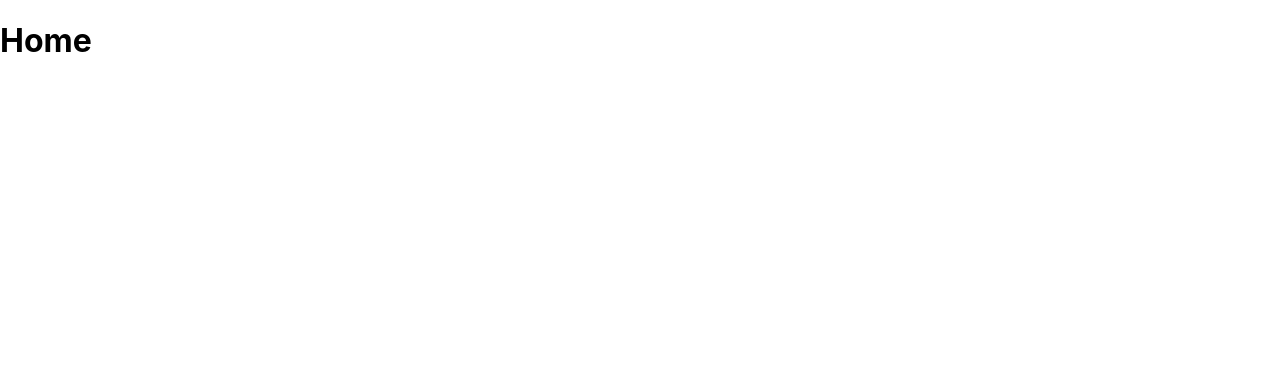
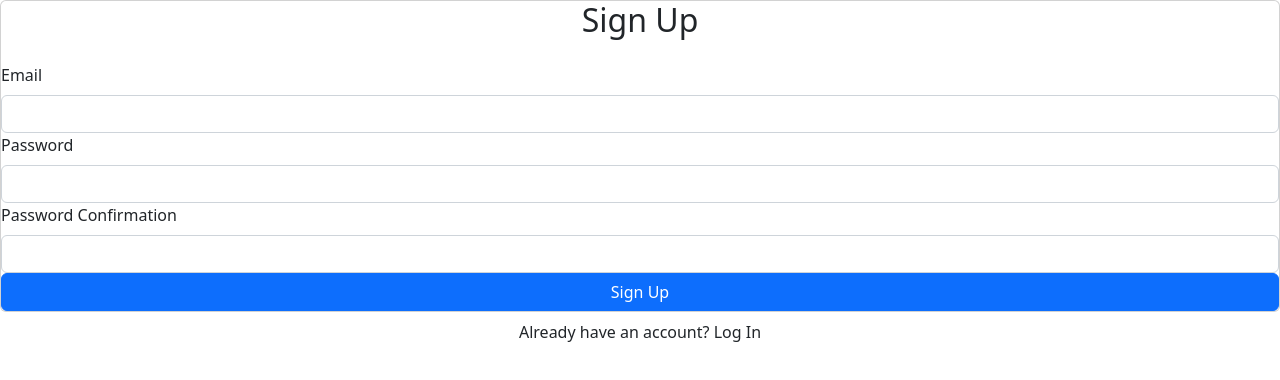
Before and after one commit to VioletTides/Deltahacks9, a React (Create React App) app: page / in a window 1280 px wide. Shown: the top 380 px of the page. Built offline with nearby package versions, Linux system fonts and the light colour scheme; no server answers.

Commit message:
account error

```diff
--- a/package.json
+++ b/package.json
@@ -1,5 +1,5 @@
 {
-  "homepage": "http://VioletTides.github.io/Deltahacks9",
+  "homepage": "http://violettides.github.io/Deltahacks9/",
   "name": "deltahacks9",
   "version": "0.1.0",
   "private": true,
@@ -10,8 +10,10 @@
     "@testing-library/jest-dom": "^5.16.5",
     "@testing-library/react": "^13.4.0",
     "@testing-library/user-event": "^13.5.0",
+    "bootstrap": "^5.2.3",
     "firebase": "^9.15.0",
     "react": "^18.2.0",
+    "react-bootstrap": "^2.7.0",
     "react-dom": "^18.2.0",
     "react-router": "^6.6.2",
     "react-router-dom": "^6.6.2",
--- a/src/App.js
+++ b/src/App.js
@@ -1,14 +1,14 @@
 import { React } from "react";
 import { BrowserRouter as Router, Routes, Route, Link } from "react-router-dom";
-import { Home } from "./pages/Home";
-import CreateAccount from "./pages/CreateAccount";
+import Signup from "./pages/Signup";
+import { AuthProvider } from "./pages/AuthContext";
+// import { AuthProvider } from "./pages/AuthContext";
 
 function App() {
   return(
-      <Routes>
-        <Route path="/" element={<Home />} />
-        <Route path="/CreateAccount" element={<CreateAccount />} />
-      </Routes>
+    <AuthProvider>
+      <Signup />
+    </AuthProvider>
   )
 }
 
--- a/src/firebase-config.js
+++ b/src/firebase-config.js
@@ -1,9 +1,11 @@
 import { initializeApp } from "firebase/app";
 import { getAuth } from "firebase/auth";
+import { getFirestore } from "firebase/firestore";
 
 const firebaseConfig = {
   apiKey: "AIzaSyB3Rqw_-OkzGw6DZXRVtoLn6Fv8eqtkB_M",
   authDomain: "deltahacks9-28454.firebaseapp.com",
+  databaseURL: "https://deltahacks9-28454-default-rtdb.firebaseio.com",
   projectId: "deltahacks9-28454",
   storageBucket: "deltahacks9-28454.appspot.com",
   messagingSenderId: "948176226697",
@@ -13,3 +15,4 @@
 
 const app = initializeApp(firebaseConfig);
 export const auth = getAuth(app);
+export const db = getFirestore(app);
--- a/src/index.js
+++ b/src/index.js
@@ -4,6 +4,7 @@
 import App from './App';
 import reportWebVitals from './reportWebVitals';
 import { BrowserRouter } from "react-router-dom";
+import "bootstrap/dist/css/bootstrap.min.css"
 
 const root = ReactDOM.createRoot(document.getElementById('root'));
 root.render(
--- /dev/null
+++ b/src/pages/AuthContext.js
@@ -0,0 +1,62 @@
+import React, { useContext, useState, useEffect } from "react"
+import { auth } from "../firebase-config"
+
+const AuthContext = React.createContext()
+
+export function useAuth() {
+  return useContext(AuthContext)
+}
+
+export function AuthProvider({ children }) {
+  const [currentUser, setCurrentUser] = useState()
+  const [loading, setLoading] = useState(true)
+
+  function signup(email, password) {
+    return auth.createUserWithEmailAndPassword(email, password)
+  }
+
+  function login(email, password) {
+    return auth.signInWithEmailAndPassword(email, password)
+  }
+
+  function logout() {
+    return auth.signOut()
+  }
+
+  function resetPassword(email) {
+    return auth.sendPasswordResetEmail(email)
+  }
+
+  function updateEmail(email) {
+    return currentUser.updateEmail(email)
+  }
+
+  function updatePassword(password) {
+    return currentUser.updatePassword(password)
+  }
+
+  useEffect(() => {
+    const unsubscribe = auth.onAuthStateChanged(user => {
+      setCurrentUser(user)
+      setLoading(false)
+    })
+
+    return unsubscribe
+  }, [])
+
+  const value = {
+    currentUser,
+    login,
+    signup,
+    logout,
+    resetPassword,
+    updateEmail,
+    updatePassword
+  }
+
+  return (
+    <AuthContext.Provider value={value}>
+      {!loading && children}
+    </AuthContext.Provider>
+  )
+}
--- a/src/pages/CreateAccount.js
+++ b/src/pages/CreateAccount.js
@@ -1,32 +1,44 @@
-import { createUserWithEmailAndPassword } from "firebase/auth"
-import { React } from "react"
-import { useState } from "react"
-import { auth } from "../firebase-config"
+// import { createUserWithEmailAndPassword } from "firebase/auth"
+// import { React } from "react"
+// import { useState } from "react"
+// import { auth } from "../firebase-config"
+// import { useAuth } from "./AuthContext"
 
-function CreateAccount() {
-    const [registerEmail, setRegisterEmail] = useState("")
-    const [registerPassword, setRegisterPassword] = useState("")
+// function CreateAccount() {
+//     const [registerEmail, setRegisterEmail] = useState("")
+//     const [registerPassword, setRegisterPassword] = useState("")
+//     const signup = useAuth()
+
+//     function handleSubmit(event){
+//         event.preventDefault()
+
+//         if (passwordref !== passwordConfirmRef){
+//             return setError("Passwords do not match")
+//         }
+
+//         signup(registerEmail, registerPassword)
+//     }
 
 
-    const register = async () => {
-        try{
-            const userCredential = await createUserWithEmailAndPassword(auth, registerEmail, registerPassword)
-            console.log(userCredential)
-        }   catch(error){
-            console.log(error.message)
-            }
-    }
+//     const register = async () => {
+//         try{
+//             const userCredential = await createUserWithEmailAndPassword(auth, registerEmail, registerPassword)
+//             console.log(userCredential)
+//         }   catch(error){
+//             console.log(error.message)
+//             }
+//     }
 
-    return(
-        <div>
-            <h1>Register</h1>
-            <div>
-                <input type="text" placeholder="Email" onChange={(event) => {setRegisterEmail(event.target.value)}}/>
-                <input type="text" placeholder="Password" onChange={(event) => {setRegisterPassword(event.target.value)}}/>
-                <button onClick={register}>Register</button>
-            </div>
-        </div>
-    )
-}
+//     return(
+//         <div>
+//             <h1>Register</h1>
+//             <div>
+//                 <input type="text" placeholder="Email" onChange={(event) => {setRegisterEmail(event.target.value)}}/>
+//                 <input type="text" placeholder="Password" onChange={(event) => {setRegisterPassword(event.target.value)}}/>
+//                 <button onClick={register}>Register</button>
+//             </div>
+//         </div>
+//     )
+// }
 
-export default CreateAccount
+// export default CreateAccount
--- /dev/null
+++ b/src/pages/Signup.js
@@ -0,0 +1,55 @@
+import React, { useRef, useState } from 'react';
+import { Card, Form, Button, Alert } from 'react-bootstrap';
+import { useAuth } from './AuthContext';
+
+export default function Signup() {
+    const emailRef = useRef()
+    const passwordRef = useRef()
+    const passwordConfirmRef = useRef()
+    const { signup } = useAuth()
+    const [error, setError] = useState("")
+    const [loading, setLoading] = useState(false)
+
+    async function handleSubmit(e) {
+        e.preventDefault()
+
+        if (passwordRef.current.value !== passwordConfirmRef.current.value) {
+            return setError("Passwords do not match")
+        }
+
+        try {
+            await signup(emailRef.current.value, passwordRef.current.value)
+        } catch {
+            setError("Failed to create an account")
+        }
+
+        setLoading(false)
+    }
+
+    return (
+        <>
+            <Card>
+                <h2 className="text-center mb-4">Sign Up</h2>
+                {error && <Alert variant="danger">{error}</Alert>}
+                <Form onSubmit={handleSubmit}>
+                    <Form.Group id="email">
+                        <Form.Label>Email</Form.Label>
+                        <Form.Control type="email" ref={emailRef} required />
+                    </Form.Group>
+                    <Form.Group id="password">
+                        <Form.Label>Password</Form.Label>
+                        <Form.Control type="password" ref={passwordRef} required />
+                    </Form.Group>
+                    <Form.Group id="password-confirm">
+                        <Form.Label>Password Confirmation</Form.Label>
+                        <Form.Control type="password" ref={passwordConfirmRef} required />
+                    </Form.Group>
+                    <Button disabled={loading} className="w-100" type="submit">Sign Up</Button>
+                </Form>
+            </Card>
+            <div className="w-100 text-center mt-2">
+                Already have an account? Log In
+            </div>
+        </>
+    )
+}
```
Also changed, not shown: src/pages/Dashboard.js (added, +7 -0 lines), 1 other file (tests, documents, lock files or other folders).
